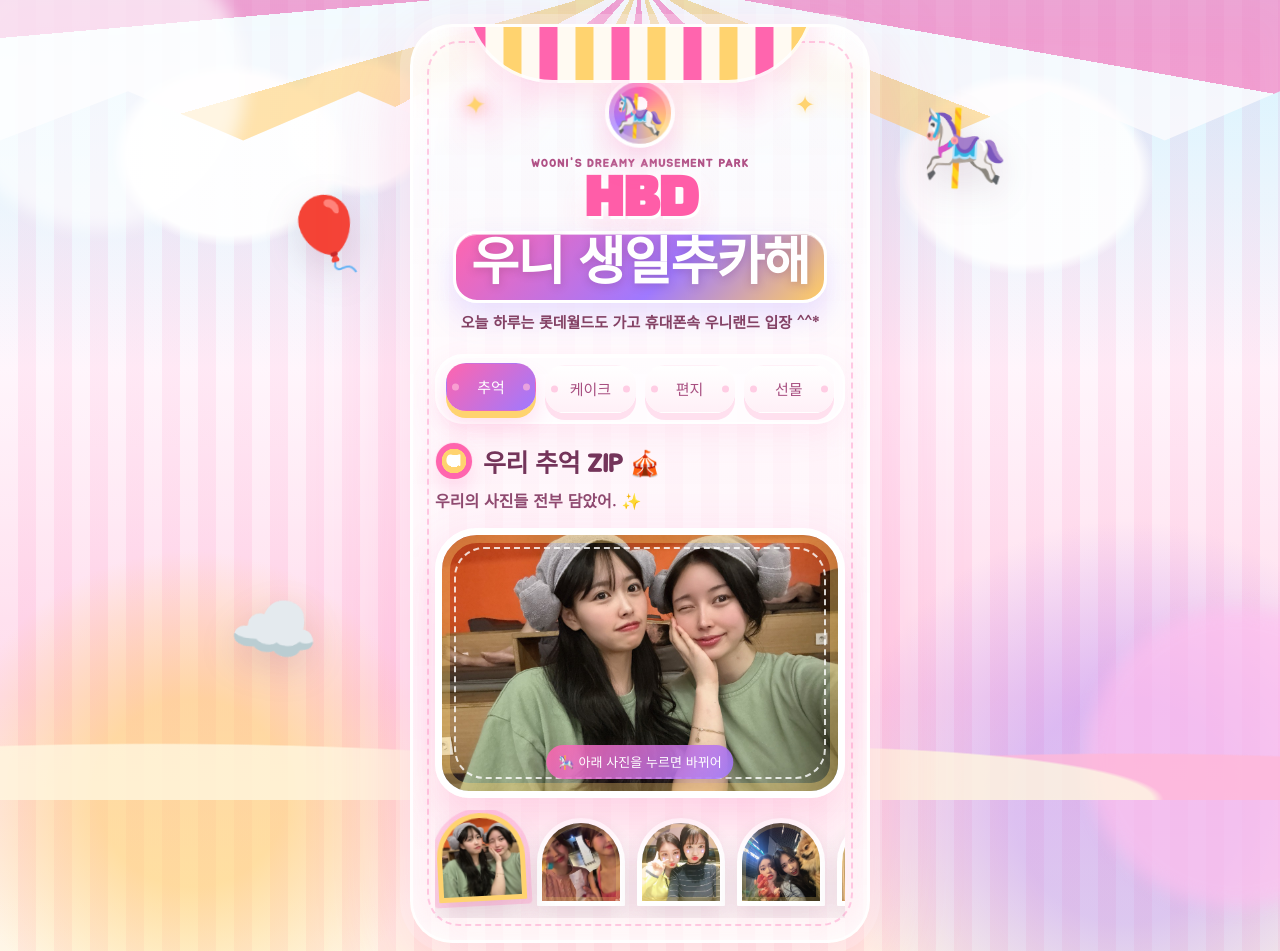
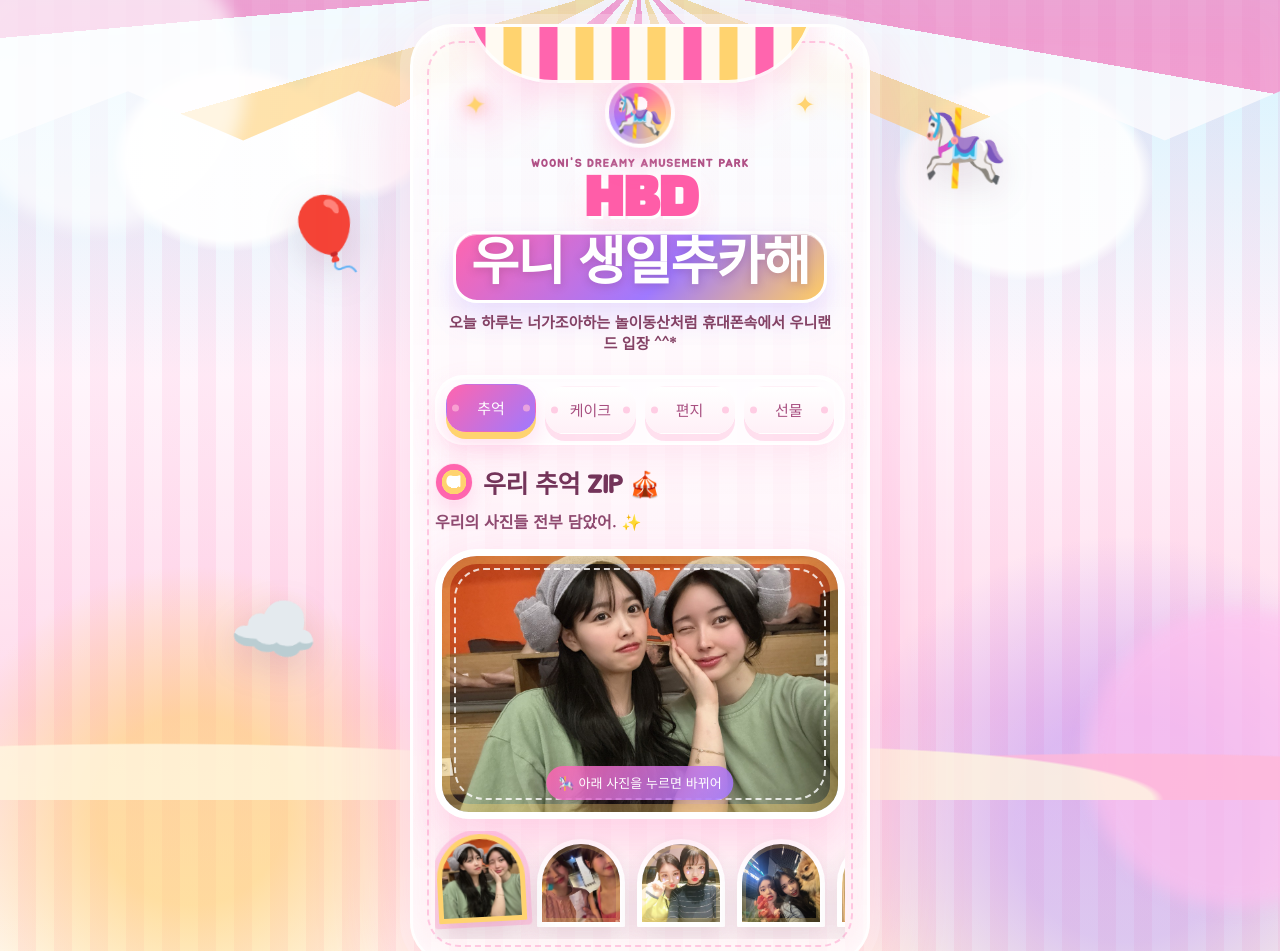
Before and after one commit to yurim-hgr/HBD, a website: page index.html in a window 1280 px wide. Shown: the top 951 px of the page. Drawn offline with Linux system fonts and the light colour scheme; grey boxes are pictures that could not be loaded.

Commit message:
Update index.html

```diff
--- a/index.html
+++ b/index.html
@@ -28,7 +28,7 @@
         <p class="eyebrow">Wooni's dreamy amusement park</p>
         <h1>HBD<br /><span>우니 생일추카해</span></h1>
         <p class="subtitle">
-          오늘 하루는 롯데월드도 가고 휴대폰속 우니랜드 입장 ^^*
+          오늘 하루는 너가조아하는 놀이동산처럼 휴대폰속에서 우니랜드 입장 ^^*
         </p>
       </header>
 
```
